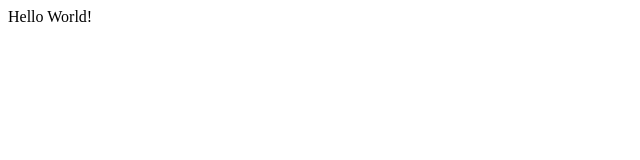
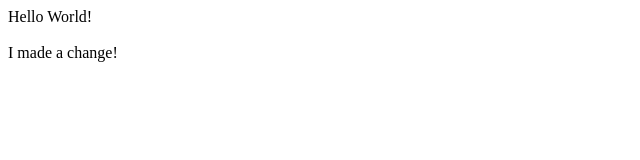
Before and after one commit to Sage8646/HelloWorld2025, a plain HTML site: page index.html in a window 1280 px wide. Shown: the whole page, without its empty margins (0-640 px from the left). Drawn offline with Linux system fonts and the light colour scheme.

Commit message:
Update index.html

```diff
--- a/index.html
+++ b/index.html
@@ -3,6 +3,8 @@
 <title>Sage's Hello World 2025</title>
 </head>
 <body>
-Hello World!
+Hello World! <br/>
+<br/>
+  I made a change!
 </body>
   </html>
```
